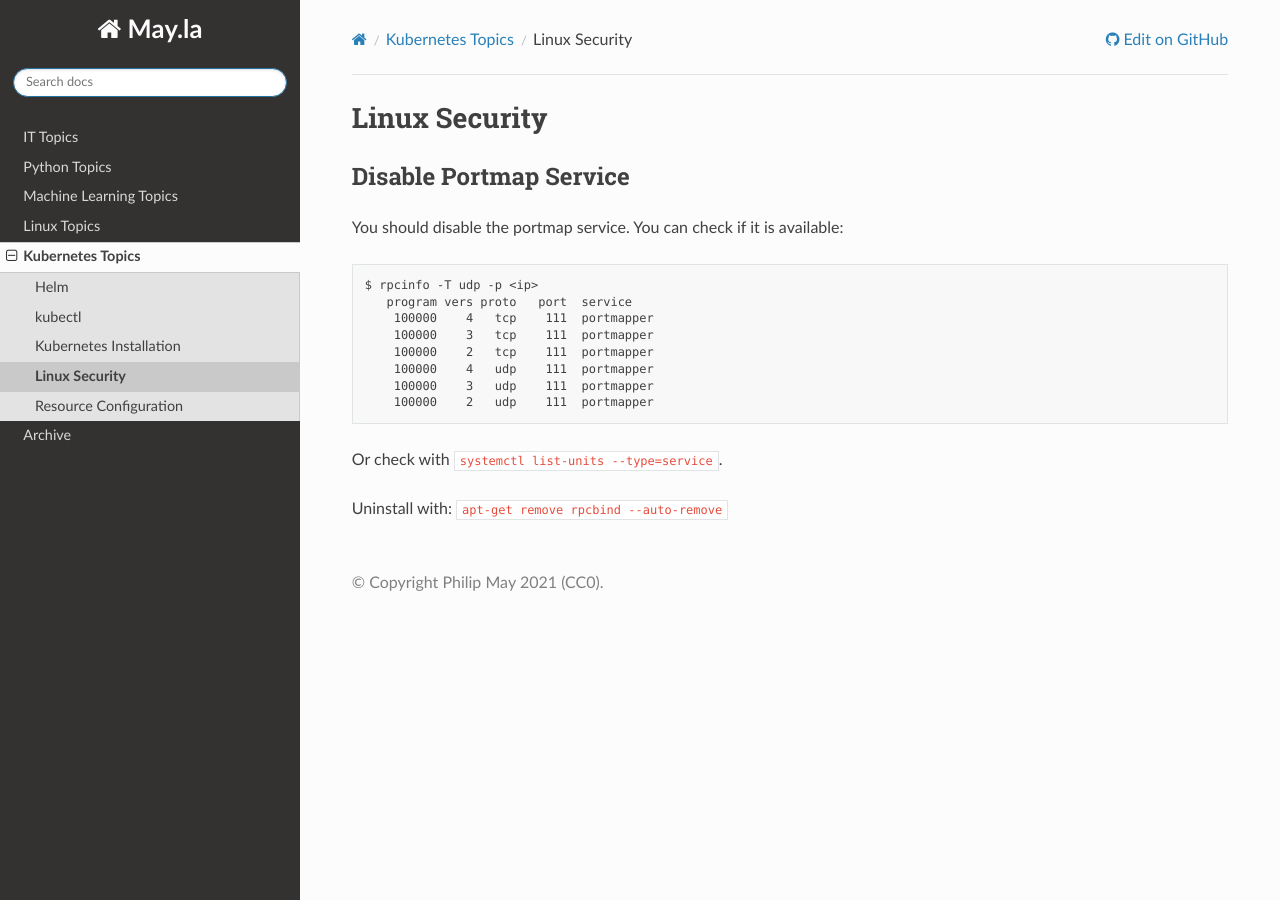
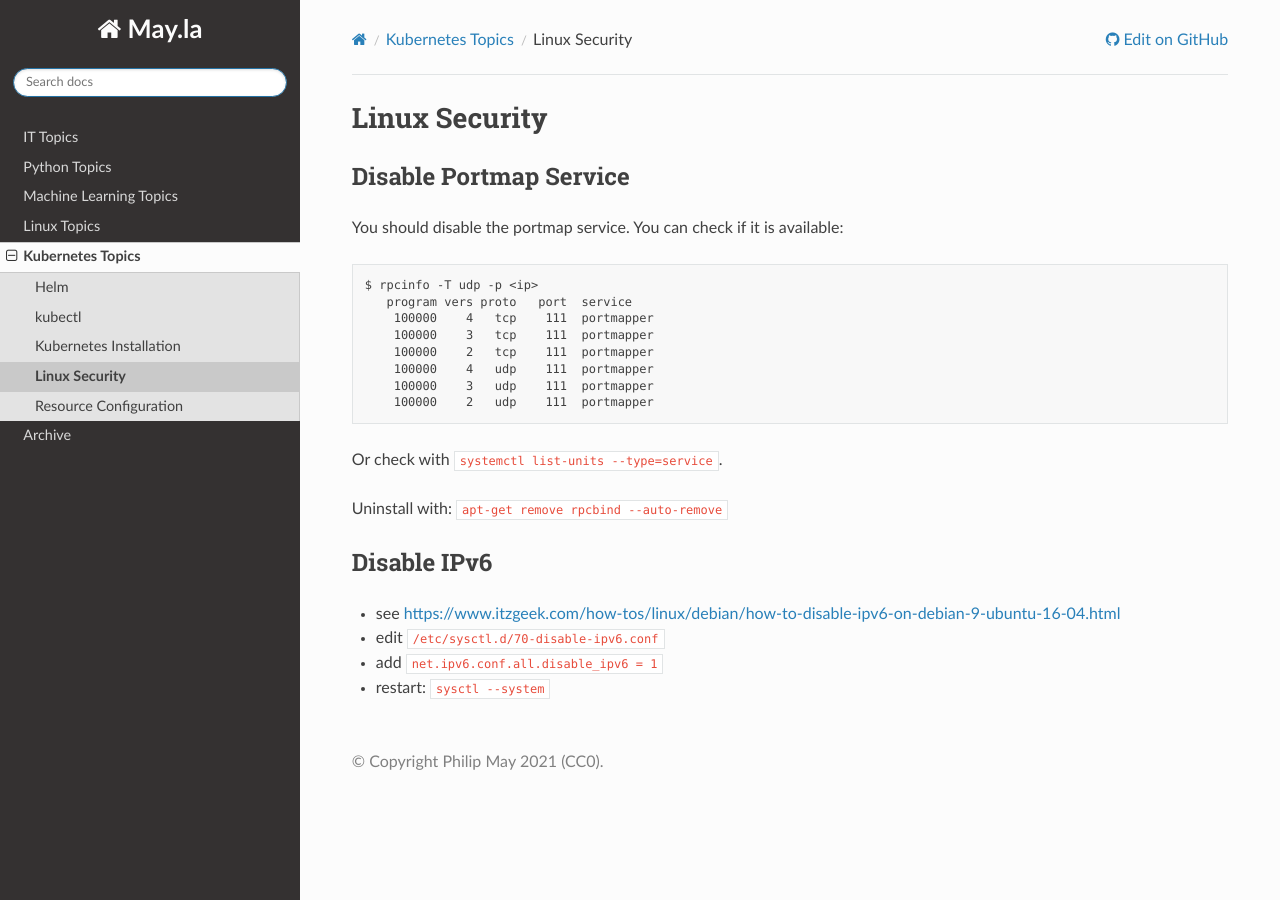
Before and after one commit to PhilipMay/May.la, a Sphinx documentation site: the page built from source/k8s/linux-security.md, in a window 1280 px wide. Built offline with Sphinx 7.4.7 and the Read the Docs theme 2.0.0, drawn with Linux system fonts in a browser that asks for light colours.

Commit message:
Update linux-security.md

```diff
--- a/source/k8s/linux-security.md
+++ b/source/k8s/linux-security.md
@@ -17,3 +17,9 @@ $ rpcinfo -T udp -p <ip>
 Or check with `systemctl list-units --type=service`.
 
 Uninstall with: `apt-get remove rpcbind --auto-remove`
+
+## Disable IPv6
+- see https://www.itzgeek.com/how-tos/linux/debian/how-to-disable-ipv6-on-debian-9-ubuntu-16-04.html
+- edit `/etc/sysctl.d/70-disable-ipv6.conf`
+- add `net.ipv6.conf.all.disable_ipv6 = 1`
+- restart: `sysctl --system`
```
